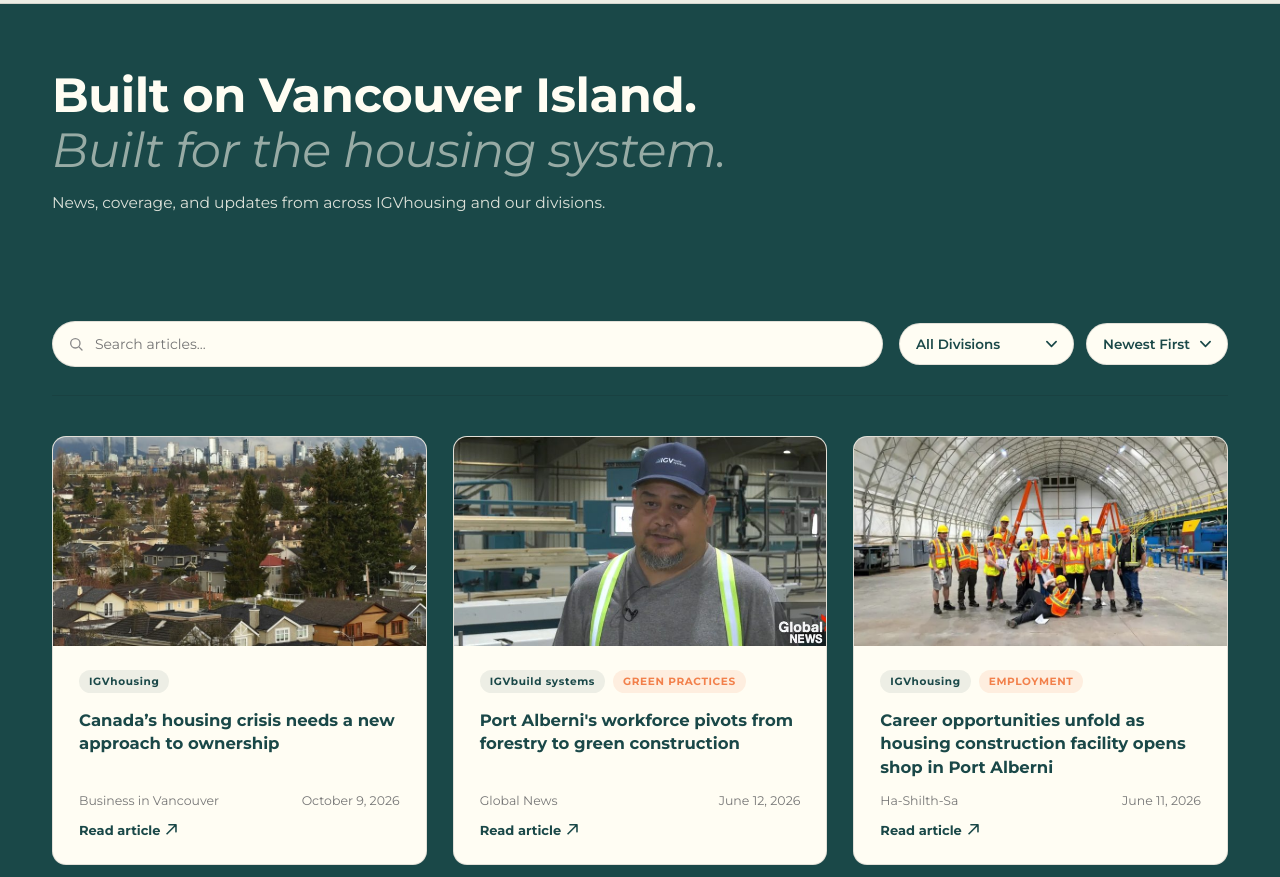
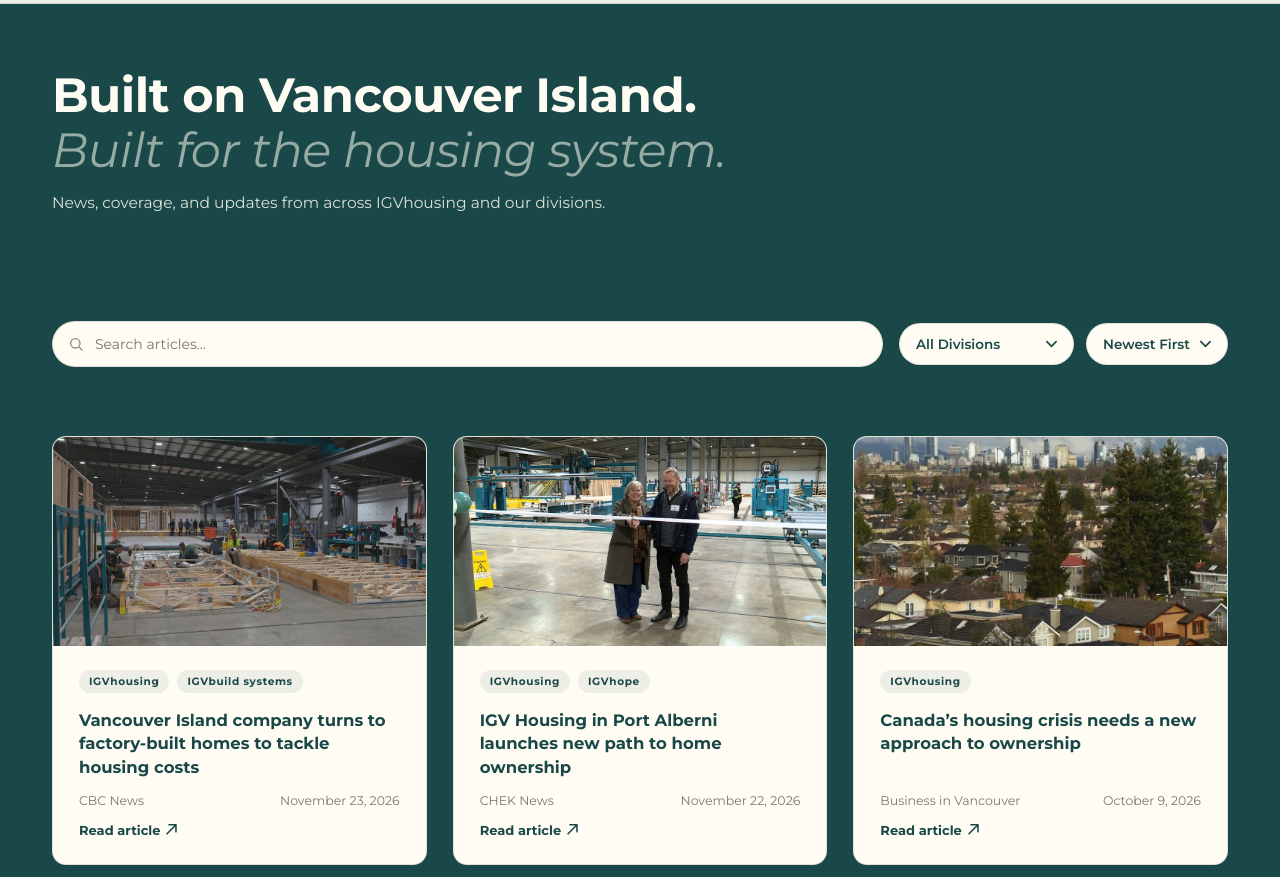
Before and after one commit to IGV-Housing/IGVhousing-website, a plain HTML site: page public/media/index.html in a window 1280 px wide. Shown: the part 75-952 px from the top of the page. Drawn offline with Linux system fonts and the light colour scheme.

Commit message:
Media: add CBC News and CHEK News articles on the Port Alberni launch
Two new cards at the top of the media grid, each with a thumbnail from the article:
- CBC News (Nov 23, 2026): "Vancouver Island company turns to factory-built homes to tackle housing costs", tagged IGVhousing and IGVbuild systems
- CHEK News (Nov 22, 2026): "IGV Housing in Port Alberni launches new path to home ownership", tagged IGVhousing and IGVhope

Co-Authored-By: Claude Opus 5.5 <noreply@anthropic.com>

```diff
--- a/public/media/index.html
+++ b/public/media/index.html
@@ -823,6 +823,42 @@
 
     <div class="media-grid" id="mediaGrid">
 
+      <div class="media-card" data-title="vancouver island company turns to factory-built homes to tackle housing costs cbc news" data-divisions="IGVhousing,IGVbuild systems" data-date="2026-11-23">
+        <div class="media-card-thumb">
+          <img src="/assets/img/media-cbc-port-alberni.jpg" alt="Workers assembling timber floor frames with wiring and ducting on the factory floor in Port Alberni" loading="lazy" />
+        </div>
+        <div class="media-card-body">
+        <div class="media-card-tags">
+          <span class="media-tag">IGVhousing</span>
+          <span class="media-tag">IGVbuild systems</span>
+        </div>
+        <h3><a href="https://www.cbc.ca/news/canada/british-columbia/igv-housing-in-port-alberni-promises-faster-cheaper-homes-9.7432108" target="_blank" rel="noopener">Vancouver Island company turns to factory-built homes to tackle housing costs</a></h3>
+        <div class="media-card-meta">
+          <span>CBC News</span>
+          <span>November 23, 2026</span>
+        </div>
+        <a href="https://www.cbc.ca/news/canada/british-columbia/igv-housing-in-port-alberni-promises-faster-cheaper-homes-9.7432108" target="_blank" rel="noopener" class="media-card-link">Read article <svg viewBox="0 0 14 14" fill="none"><path d="M13.707 1C13.707 0.447716 13.2593 4.87118e-07 12.707 2.34237e-07L3.70703 1.03503e-06C3.15475 6.97852e-07 2.70703 0.447716 2.70703 1C2.70703 1.55229 3.15475 2 3.70703 2L11.707 2L11.707 10C11.707 10.5523 12.1547 11 12.707 11C13.2593 11 13.707 10.5523 13.707 10L13.707 1ZM0.707031 13L1.41414 13.7071L13.4141 1.70711L12.707 1L11.9999 0.292894L-7.55191e-05 12.2929L0.707031 13Z" fill="currentColor"/></svg></a>
+        </div>
+      </div>
+
+      <div class="media-card" data-title="igv housing in port alberni launches new path to home ownership chek news" data-divisions="IGVhousing,IGVhope" data-date="2026-11-22">
+        <div class="media-card-thumb">
+          <img src="/assets/img/media-chek-port-alberni.jpg" alt="Two people cutting a ribbon to mark the IGVhope launch on the manufacturing floor in Port Alberni" loading="lazy" />
+        </div>
+        <div class="media-card-body">
+        <div class="media-card-tags">
+          <span class="media-tag">IGVhousing</span>
+          <span class="media-tag">IGVhope</span>
+        </div>
+        <h3><a href="https://cheknews.ca/igv-housing-in-port-alberni-launches-new-path-to-home-ownership-1362934/" target="_blank" rel="noopener">IGV Housing in Port Alberni launches new path to home ownership</a></h3>
+        <div class="media-card-meta">
+          <span>CHEK News</span>
+          <span>November 22, 2026</span>
+        </div>
+        <a href="https://cheknews.ca/igv-housing-in-port-alberni-launches-new-path-to-home-ownership-1362934/" target="_blank" rel="noopener" class="media-card-link">Read article <svg viewBox="0 0 14 14" fill="none"><path d="M13.707 1C13.707 0.447716 13.2593 4.87118e-07 12.707 2.34237e-07L3.70703 1.03503e-06C3.15475 6.97852e-07 2.70703 0.447716 2.70703 1C2.70703 1.55229 3.15475 2 3.70703 2L11.707 2L11.707 10C11.707 10.5523 12.1547 11 12.707 11C13.2593 11 13.707 10.5523 13.707 10L13.707 1ZM0.707031 13L1.41414 13.7071L13.4141 1.70711L12.707 1L11.9999 0.292894L-7.55191e-05 12.2929L0.707031 13Z" fill="currentColor"/></svg></a>
+        </div>
+      </div>
+
       <div class="media-card" data-title="canada's housing crisis needs a new approach to ownership business in vancouver" data-divisions="IGVhousing" data-date="2026-10-09">
         <div class="media-card-thumb">
           <img src="/assets/img/media-biv-housing-ownership.jpg" alt="Residential houses and evergreen trees in Vancouver with the downtown skyline in the background" loading="lazy" />
```
Also changed, not shown: public/assets/img/media-cbc-port-alberni.jpg (added), public/assets/img/media-chek-port-alberni.jpg (added).
